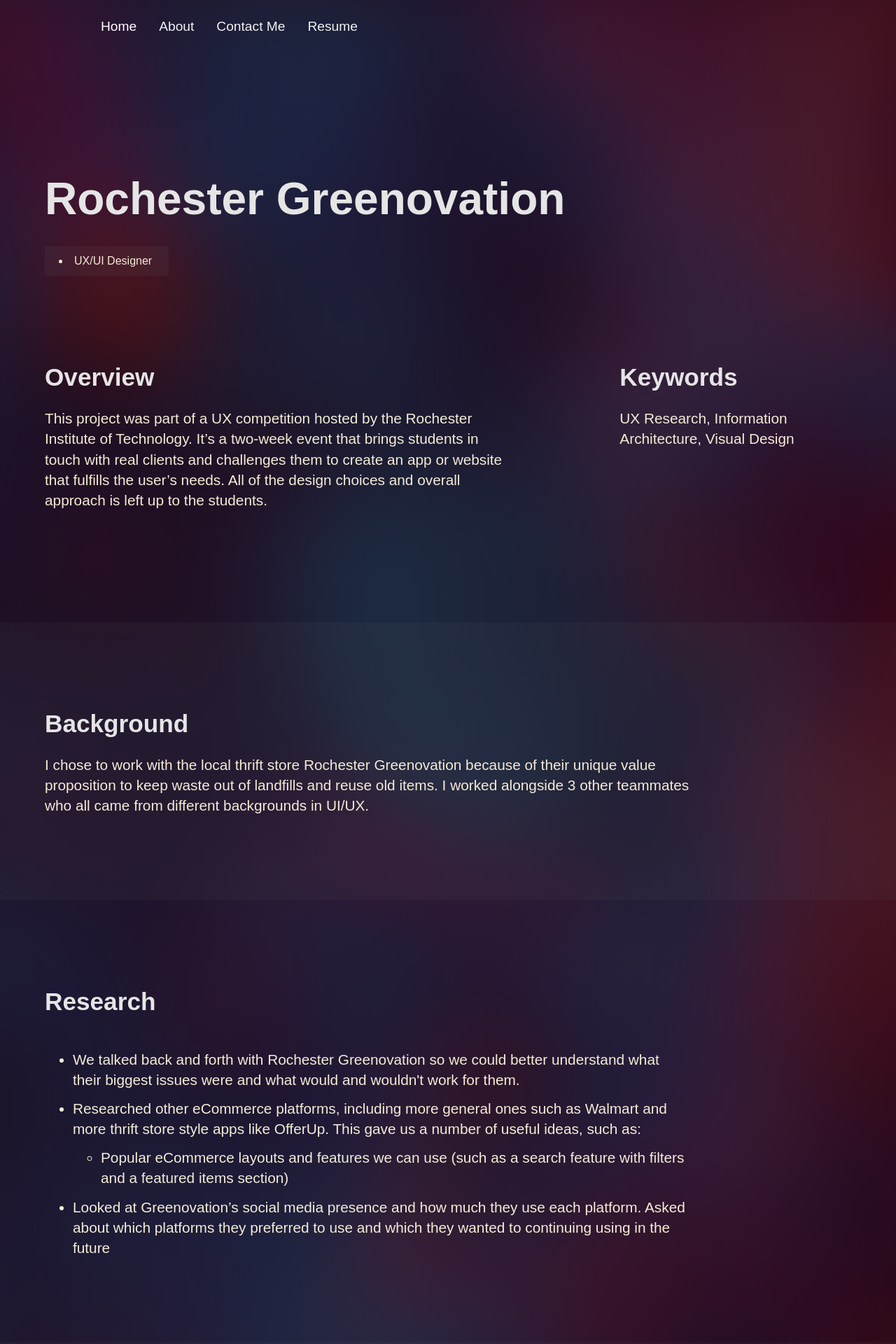
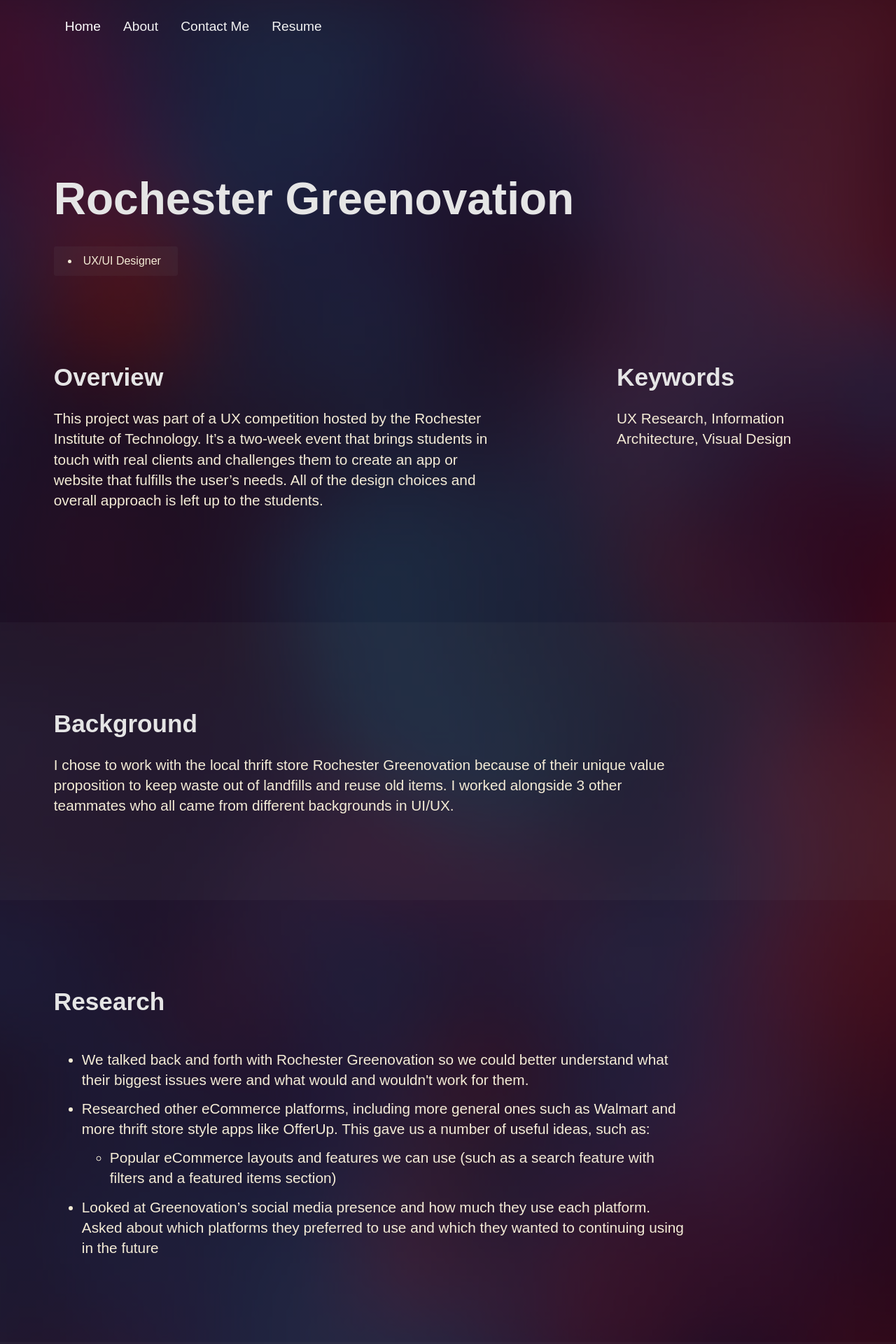
Before and after one commit to matthewincardona/portfolio, a PHP site: page /rochester-greenovation.html in a window 1280 px wide. Shown: the top 1920 px of the page at 70% size. Run offline with PHP 8.4, Linux system fonts and the light colour scheme.

Commit message:
Fix nav alignment

```diff
--- a/styles.css
+++ b/styles.css
@@ -89,7 +89,7 @@
 /* set background image and an overlay */
 body {
   background: linear-gradient(var(--main-bg-color), var(--main-bg-color)),
-    url("/assets/blur-bg-cropped.webp");
+    url("assets/blur-bg-cropped.webp");
   background-size: 200%;
   background-position: -400px -200px;
   overflow-x: hidden;
@@ -243,9 +243,11 @@
   overflow: hidden;
   font-family: "IBM Plex Sans", sans-serif;
   color: var(--header-color);
-  padding-left: 10%;
+  padding-left: 6%;
+  padding-right: 6%;
   padding-top: 10px;
   padding-bottom: 10px;
+  max-width: 1400px;
 }
 
 /* Style navbar links */
@@ -579,7 +581,7 @@
 }
 
 .case-study section {
-  padding: 80px 5% 80px 5%;
+  padding: 80px 6% 80px 6%;
   max-width: 1400px;
   margin: auto;
 }
```
